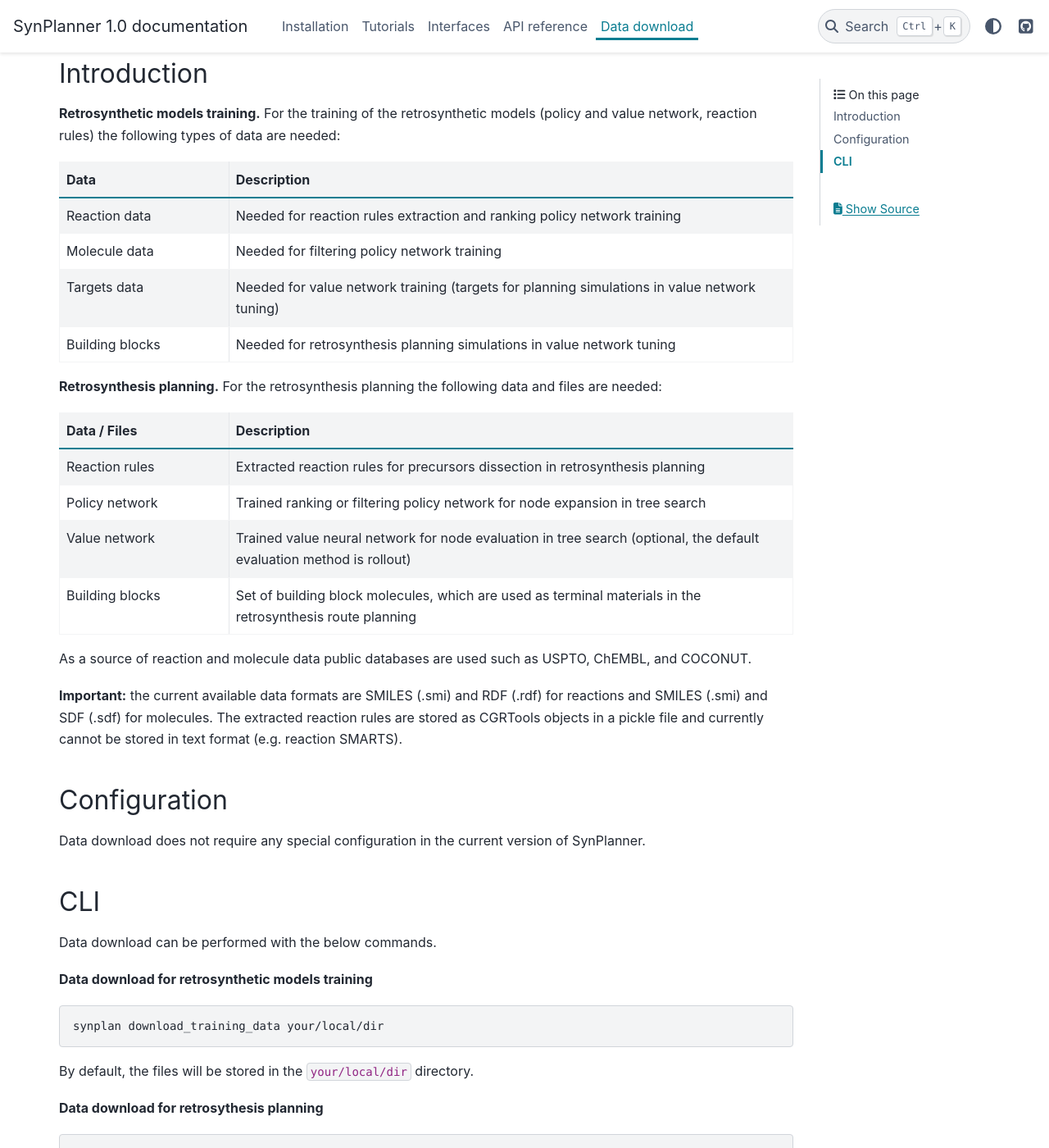
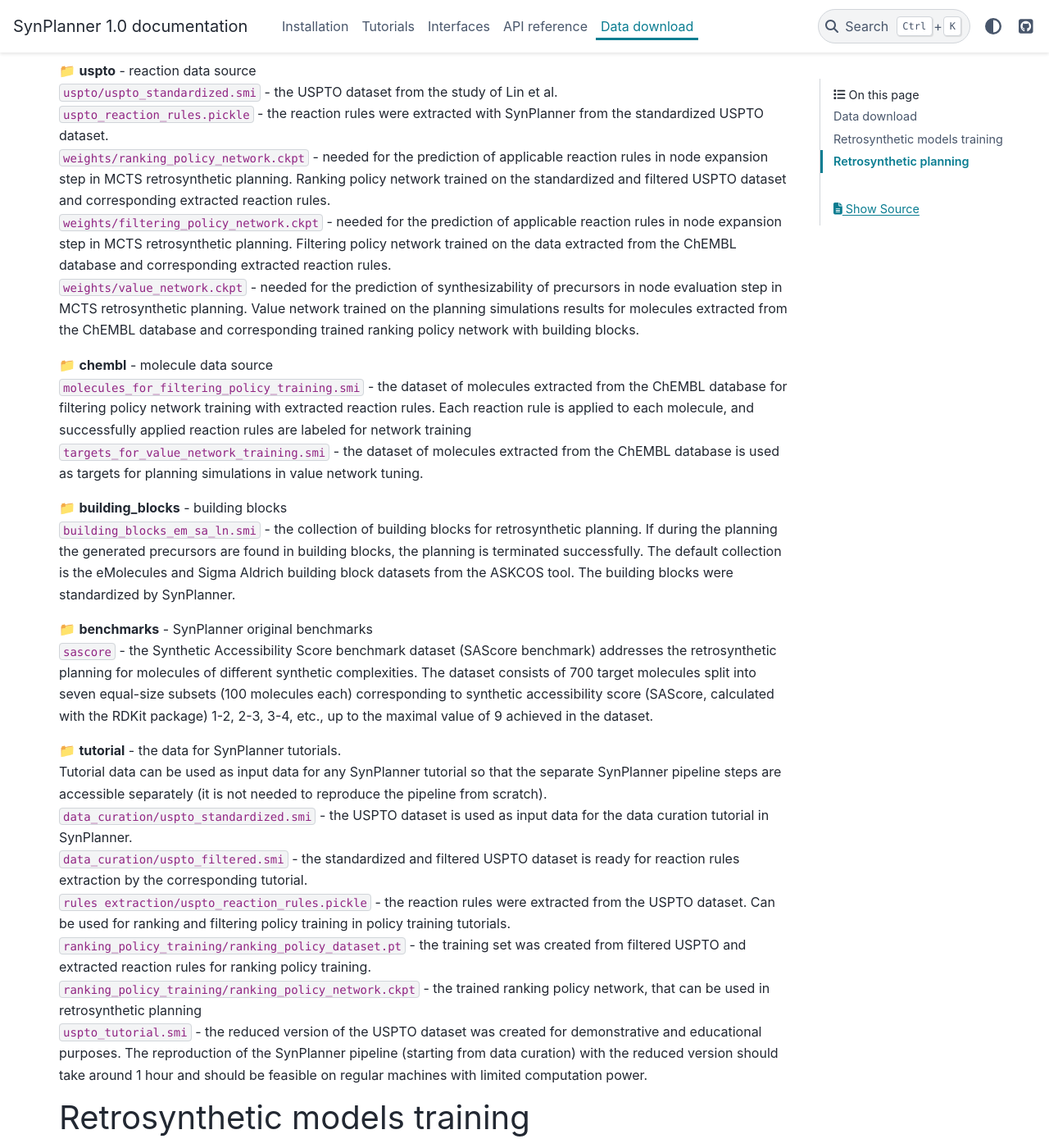
Before and after one commit to Laboratoire-de-Chemoinformatique/SynPlanner, a Sphinx documentation site: the page built from docs/data_download.rst, in a window 1280 px wide and 1400 px high, scrolled down 208 px. Shown: the whole window at 82% size. Built offline with Sphinx 7.4.7 and the PyData theme 0.15.4, drawn with Linux system fonts in a browser that asks for light colours; some of the changed text lies outside the part shown.

Commit message:
data download section updated

```diff
--- a/docs/data_download.rst
+++ b/docs/data_download.rst
@@ -2,13 +2,37 @@
 
 Data download
 ===========================
+All SynPlanner data can be downloaded with corresponding  CLI command from HugginFace repository. Here the description of data acoomopnaying SynPlanner.
 
-This page explains how to download data for retrosynthetic models training and retrosynthesis planning in SynPlanner.
+| 📁 **uspto** - reaction data source
+| ``uspto/uspto_standardized.smi`` - the USPTO dataset from the study of Lin et al.
+| ``uspto_reaction_rules.pickle`` - the reaction rules were extracted with SynPlanner from the standardized USPTO dataset.
+| ``weights/ranking_policy_network.ckpt`` - needed for the prediction of applicable reaction rules in node expansion step in MCTS retrosynthetic planning. Ranking policy network trained on the standardized and filtered USPTO dataset and corresponding extracted reaction rules.
+| ``weights/filtering_policy_network.ckpt`` - needed for the prediction of applicable reaction rules in node expansion step in MCTS retrosynthetic planning. Filtering policy network trained on the data extracted from the ChEMBL database and corresponding extracted reaction rules.
+| ``weights/value_network.ckpt`` - needed for the prediction of synthesizability of precursors in node evaluation step in MCTS retrosynthetic planning. Value network trained on the planning simulations results for molecules extracted from the ChEMBL database and corresponding trained ranking policy network with building blocks.
 
-Introduction
----------------------------
-**Retrosynthetic models training.** For the training of the retrosynthetic models (policy and value network, reaction rules)
-the following types of data are needed:
+| 📁 **chembl** - molecule data source
+| ``molecules_for_filtering_policy_training.smi`` - the dataset of molecules extracted from the ChEMBL database for filtering policy network training with extracted reaction rules. Each reaction rule is applied to each molecule, and successfully applied reaction rules are labeled for network training
+| ``targets_for_value_network_training.smi`` - the dataset of molecules extracted from the ChEMBL database is used as targets for planning simulations in value network tuning.
+
+| 📁 **building_blocks** - building blocks
+| ``building_blocks_em_sa_ln.smi`` - the collection of building blocks for retrosynthetic planning. If during the planning the generated precursors are found in building blocks, the planning is terminated successfully. The default collection is the eMolecules and Sigma Aldrich building block datasets from the ASKCOS tool. The building blocks were standardized by SynPlanner.
+
+| 📁 **benchmarks** - SynPlanner original benchmarks
+| ``sascore`` - the Synthetic Accessibility Score benchmark dataset (SAScore benchmark) addresses the retrosynthetic planning for molecules of different synthetic complexities. The dataset consists of 700 target molecules split into seven equal-size subsets (100 molecules each) corresponding to synthetic accessibility score (SAScore, calculated with the RDKit package) 1-2, 2-3, 3-4, etc., up to the maximal value of 9 achieved in the dataset.
+
+| 📁 **tutorial** - the data for SynPlanner tutorials.
+| Tutorial data can be used as input data for any SynPlanner tutorial so that the separate SynPlanner pipeline steps are accessible separately (it is not needed to reproduce the pipeline from scratch).
+| ``data_curation/uspto_standardized.smi`` - the USPTO dataset is used as input data for the data curation tutorial in SynPlanner.
+| ``data_curation/uspto_filtered.smi`` - the standardized and filtered USPTO dataset is ready for reaction rules extraction by the corresponding tutorial.
+| ``rules extraction/uspto_reaction_rules.pickle`` - the reaction rules were extracted from the USPTO dataset. Can be used for ranking and filtering policy training in policy training tutorials.
+| ``ranking_policy_training/ranking_policy_dataset.pt`` - the training set was created from filtered USPTO and extracted reaction rules for ranking policy training.
+| ``ranking_policy_training/ranking_policy_network.ckpt`` - the trained ranking policy network, that can be used in retrosynthetic planning
+| ``uspto_tutorial.smi`` - the reduced version of the USPTO dataset was created for demonstrative and educational purposes. The reproduction of the SynPlanner pipeline (starting from data curation) with the reduced version should take around 1 hour and should be feasible on regular machines with limited computation power.
+
+Retrosynthetic models training
+=======================================
+For the reaction rule extraction and retrosynthetic models training (policy and value network) the following types of data are needed:
 
 .. table::
     :widths: 15 50
@@ -22,7 +46,9 @@
     Building blocks         Needed for retrosynthesis planning simulations in value network tuning
     ======================= ============================================================================================
 
-**Retrosynthesis planning.** For the retrosynthesis planning the following data and files are needed:
+Retrosynthetic planning
+=======================================
+For the retrosynthetic planning the following data and files are needed:
 
 .. table::
     :widths: 15 50
@@ -36,31 +62,7 @@
     Building blocks         Set of building block molecules, which are used as terminal materials in the retrosynthesis route planning
     ======================= ============================================================================================
 
-As a source of reaction and molecule data public databases are used such as USPTO, ChEMBL, and COCONUT.
+.. tip::
 
-**Important:** the current available data formats are SMILES (.smi) and RDF (.rdf) for reactions and SMILES (.smi) and SDF (.sdf) for molecules.
-The extracted reaction rules are stored as CGRTools objects in a pickle file and currently cannot be stored in text format (e.g. reaction SMARTS).
-
-Configuration
----------------------------
-Data download does not require any special configuration in the current version of SynPlanner.
-
-CLI
----------------------------
-Data download can be performed with the below commands.
-
-**Data download for retrosynthetic models training**
-
-.. code-block:: bash
-
-    synplan download_training_data your/local/dir
-
-By default, the files will be stored in the ``your/local/dir`` directory.
-
-**Data download for retrosythesis planning**
-
-.. code-block:: bash
-
-    synplan download_planning_data your/local/dir
-
-By default, the files will be stored in the ``your/local/dir`` directory in the current location (./).
+    The current available data formats are SMILES (.smi) and RDF (.rdf) for reactions and SMILES (.smi) and SDF (.sdf) for molecules.
+    The extracted reaction rules are stored as CGRTools objects in a pickle file and currently cannot be stored in text format (e.g. reaction SMARTS).
```
